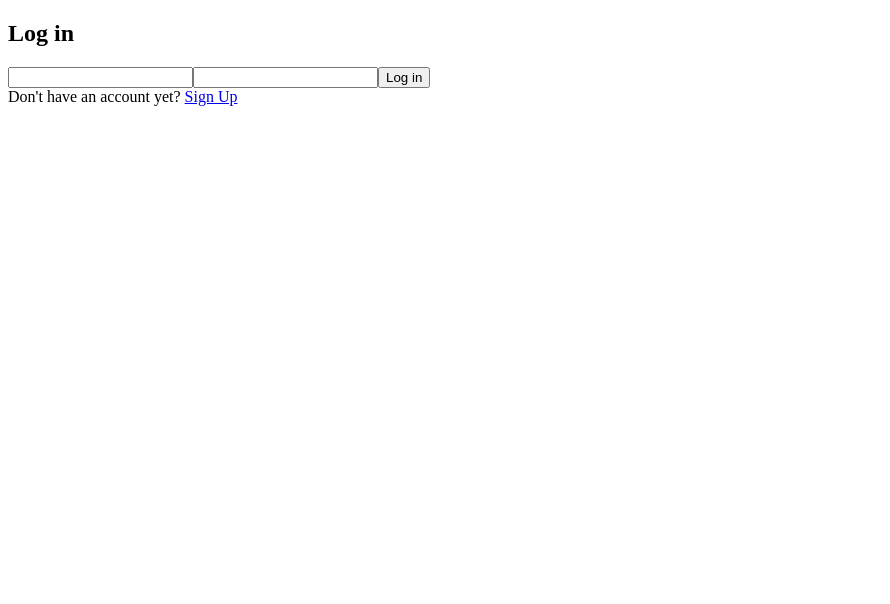
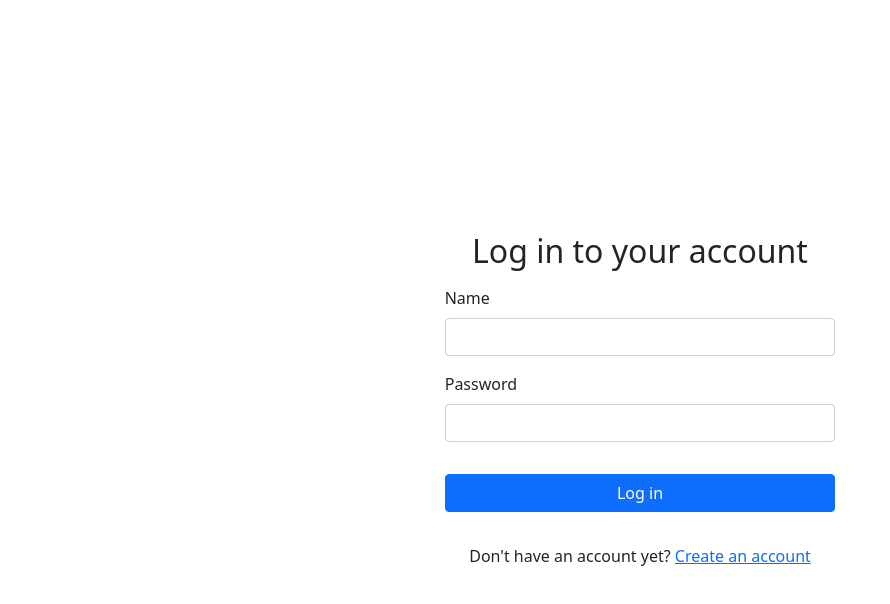
Before and after one commit to Mesailor/itra_course_client, a React (Vite) app: page /log-in in a window 1280 px wide. Shown: the top 604 px of the page, without its empty margins (0-890 px from the left). Built offline with nearby package versions, Linux system fonts and the light colour scheme; the HTML template or start-up script is replaced by a standard one.

Commit message:
pages have some  basic styles

```diff
--- a/index.html
+++ b/index.html
@@ -4,10 +4,21 @@
     <meta charset="UTF-8" />
     <link rel="icon" type="image/svg+xml" href="/vite.svg" />
     <meta name="viewport" content="width=device-width, initial-scale=1.0" />
+    <link
+      href="https://cdn.jsdelivr.net/npm/bootstrap@5.0.2/dist/css/bootstrap.min.css"
+      rel="stylesheet"
+      integrity="sha384-EVSTQN3/azprG1Anm3QDgpJLIm9Nao0Yz1ztcQTwFspd3yD65VohhpuuCOmLASjC"
+      crossorigin="anonymous"
+    />
     <title>My Collections</title>
   </head>
   <body>
     <div id="root"></div>
     <script type="module" src="/src/main.jsx"></script>
+    <script
+      src="https://cdn.jsdelivr.net/npm/bootstrap@5.0.2/dist/js/bootstrap.bundle.min.js"
+      integrity="sha384-MrcW6ZMFYlzcLA8Nl+NtUVF0sA7MsXsP1UyJoMp4YLEuNSfAP+JcXn/tWtIaxVXM"
+      crossorigin="anonymous"
+    ></script>
   </body>
 </html>
--- a/src/components/pages/LoginPage.jsx
+++ b/src/components/pages/LoginPage.jsx
@@ -34,13 +34,20 @@
     }
   }
   return (
-    <div className="login-page">
-      <div className="login-form">
-        <h2>Log in</h2>
-        <form onSubmit={authenticateUser}>
+    <div className="login-page container vh-100 d-flex align-items-center">
+      <div
+        style={{ width: "35%" }}
+        className="login-form m-auto align-middle d-flex flex-column text-center"
+      >
+        <h2 className="m-3">Log in to your account</h2>
+        <form
+          className="d-flex flex-column text-start"
+          onSubmit={authenticateUser}
+        >
+          <label className="form-label">Name</label>
           <input
             onChange={updateName}
-            className="name"
+            className="name form-control mb-3"
             type="text"
             value={name}
             minLength={1}
@@ -48,9 +55,11 @@
             pattern="\w+"
             required
           />
+
+          <label className="form-label">Password</label>
           <input
             onChange={updatePassword}
-            className="password"
+            className="password form-control mb-3"
             type="password"
             value={password}
             minLength={8}
@@ -58,10 +67,17 @@
             pattern="^[!-z]{8,64}$"
             required
           />
-          <input className="submit" type="submit" value={"Log in"} />
+
+          <input
+            className="my-3 btn btn-primary"
+            type="submit"
+            value={"Log in"}
+          />
         </form>
-        <span>Don't have an account yet? </span>
-        <Link to="/sign-up">Sign Up</Link>
+        <span className="my-3">
+          Don't have an account yet?{" "}
+          <Link to="/sign-up">Create an account</Link>
+        </span>
       </div>
     </div>
   );
--- a/src/components/pages/MainPage.jsx
+++ b/src/components/pages/MainPage.jsx
@@ -1,10 +1,12 @@
 import * as React from "react";
 import { Link } from "react-router-dom";
 import { setUser } from "../../store/userSlice";
-import { useDispatch } from "react-redux";
+import { useDispatch, useSelector } from "react-redux";
+import store from "../../store/store";
 
 export default function MainPage() {
   const dispatch = useDispatch();
+  const user = useSelector((store) => store.user);
 
   function logout() {
     dispatch(setUser({ name: "", isAdmin: false }));
@@ -12,14 +14,20 @@
 
   return (
     <div className="main-page">
-      <header>
-        <Link to="/log-in">Log in</Link>
-        <Link onClick={logout} to="/log-in">
-          Log out
-        </Link>
+      <header
+        style={{ backgroundColor: "#efefef" }}
+        className="container-fluid p-3 pe-5 d-flex align-items-center justify-content-between"
+      >
+        <h1>My Collections</h1>
+        {user.name ? (
+          <Link onClick={logout} to="/log-in">
+            Log out
+          </Link>
+        ) : (
+          <Link to="/log-in">Log in</Link>
+        )}
       </header>
-      <main>MAIN PAGE</main>
-      <p>MAIN PAGE TEXT</p>
+      <main className="container-xxl">MAIN PAGE CONTENT</main>
     </div>
   );
 }
--- a/src/components/pages/SignupPage.jsx
+++ b/src/components/pages/SignupPage.jsx
@@ -33,13 +33,17 @@
     }
   }
   return (
-    <div className="signup-page">
-      <div className="signup-from">
-        <h2>Sign up</h2>
-        <form onSubmit={signupUser}>
+    <div className="signup-page container vh-100 d-flex align-items-center">
+      <div
+        style={{ width: "35%" }}
+        className="signup-form  m-auto align-middle d-flex flex-column text-center"
+      >
+        <h2 className="m-3">Create an account</h2>
+        <form className="d-flex flex-column text-start" onSubmit={signupUser}>
+          <label className="form-label">Name</label>
           <input
             onChange={updateName}
-            className="name"
+            className="name form-control mb-3"
             type="text"
             value={name}
             minLength={1}
@@ -47,9 +51,10 @@
             pattern="\w+"
             required
           />
+          <label className="form-label">Password</label>
           <input
             onChange={updatePassword}
-            className="password"
+            className="password form-control mb-3"
             type="password"
             value={password}
             minLength={8}
@@ -57,10 +62,15 @@
             pattern="^[!-z]{8,64}$"
             required
           />
-          <input className="submit" type="submit" value={"Sign up"} />
+          <input
+            className="submit btn btn-primary my-3"
+            type="submit"
+            value={"Sign up"}
+          />
         </form>
-        <span>Already have an account?</span>
-        <Link to="/log-in">Log In</Link>
+        <span className="my-3">
+          Already have an account? <Link to="/log-in">Log In</Link>
+        </span>
       </div>
     </div>
   );
```
